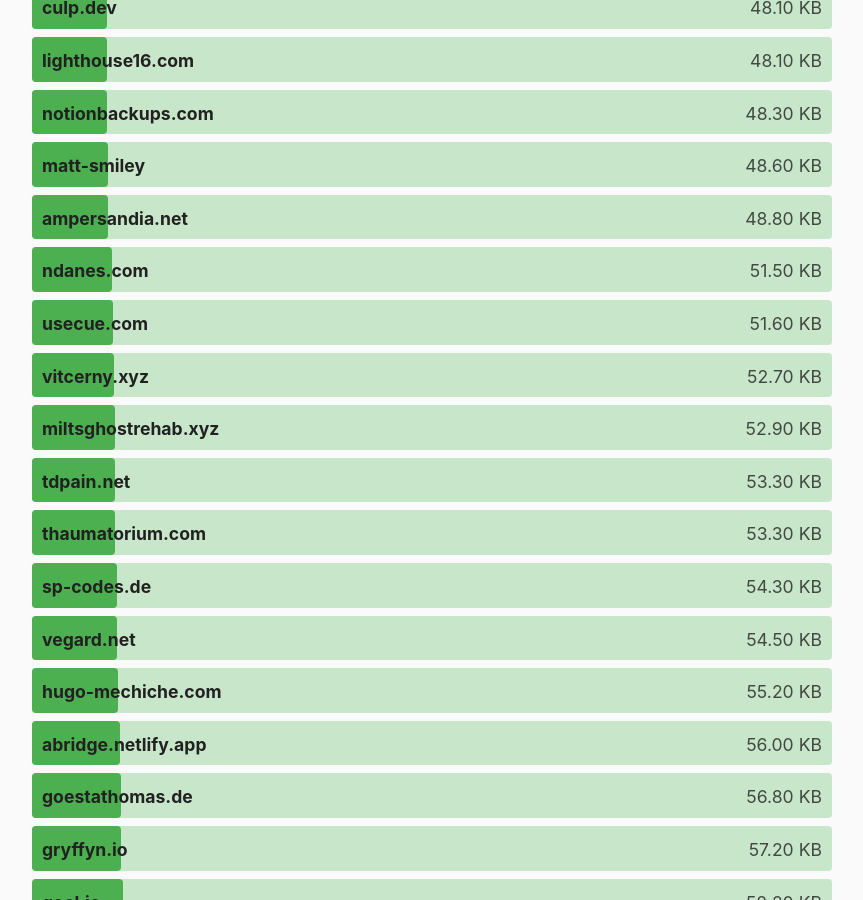
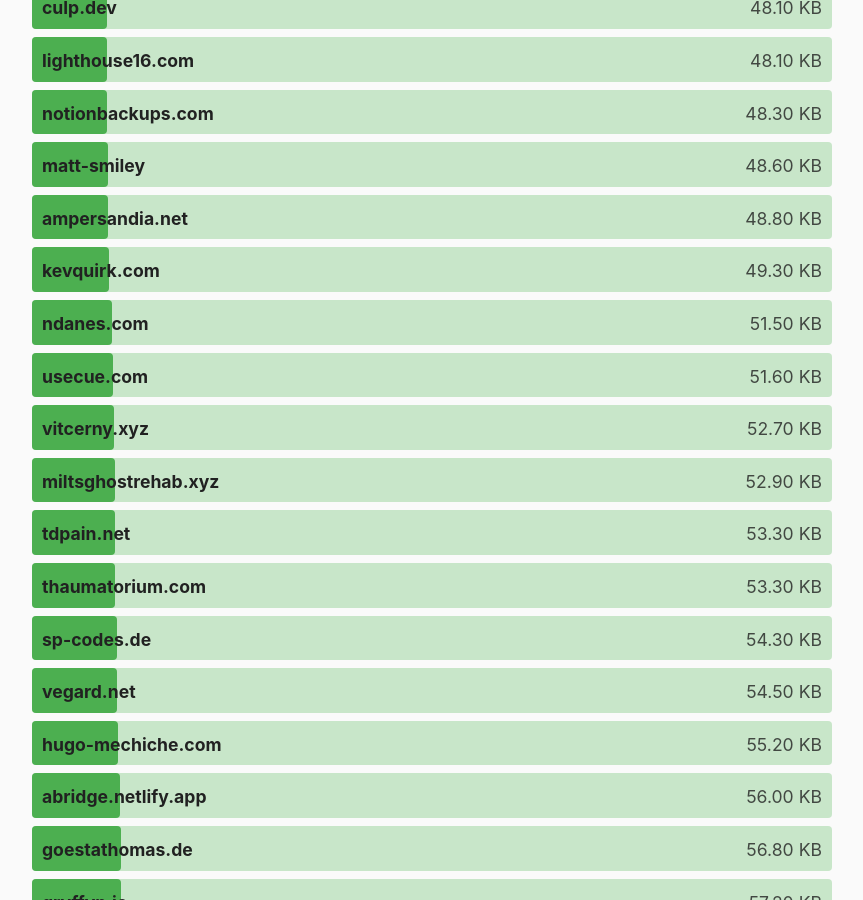
Before and after one commit to kevquirk/512kb.club, a Jekyll site: the page built from index.md, in a window 1280 px wide and 900 px high, scrolled down 12683 px. Shown: the whole window, without its empty margins (208-1071 px from the left). Built offline with Jekyll 4.4.1, drawn with Linux system fonts in a browser that asks for light colours.

Commit message:
updated kevquirk.com

```diff
--- a/_data/sites.yml
+++ b/_data/sites.yml
@@ -1290,7 +1290,7 @@
 
 - domain: kevquirk.com
   url: https://kevquirk.com
-  size: 78.7
+  size: 49.3
   last_checked: 2022-05-21
 
 - domain: kidl.at
```
